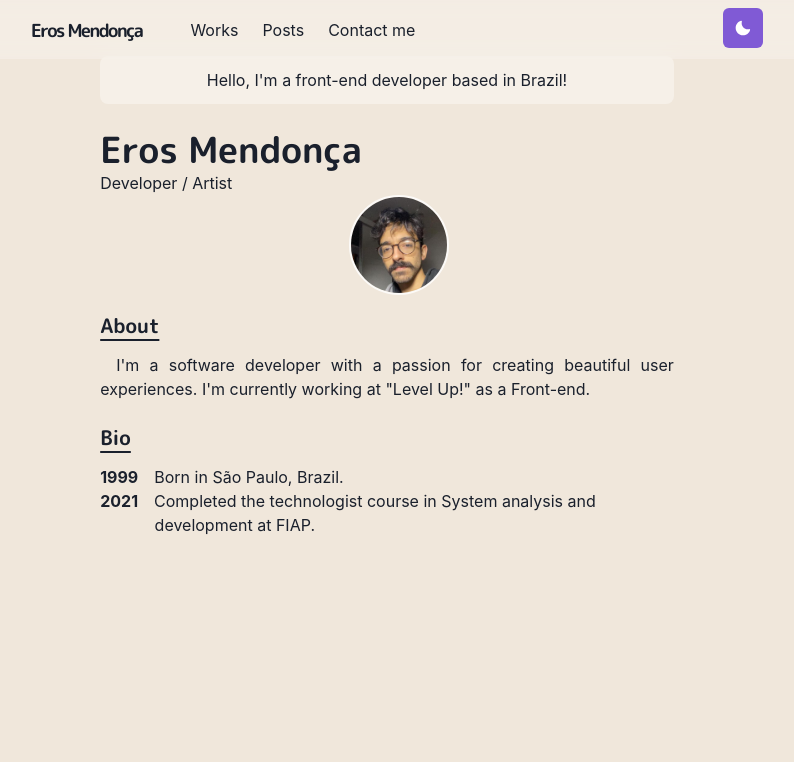
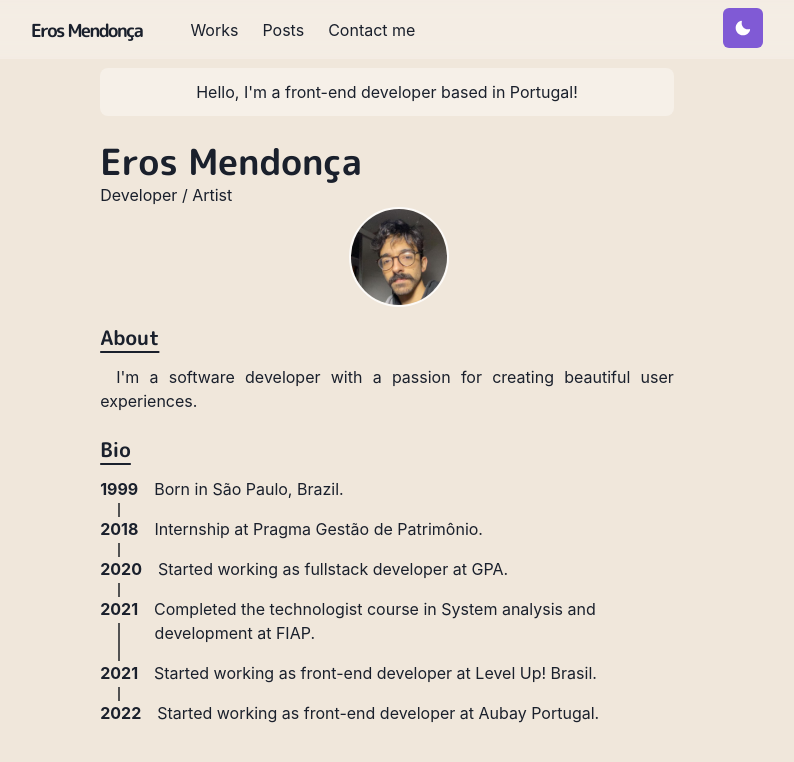
Before and after one commit to Eros0104/portfolio, a Next.js app: page / in a window 1280 px wide. Shown: the top 762 px of the page, without its empty margins (253-1047 px from the left). Built offline with nearby package versions, Linux system fonts and the light colour scheme.

Commit message:
feat: timeline

```diff
--- a/components/bio.tsx
+++ b/components/bio.tsx
@@ -4,6 +4,22 @@ import styled from '@emotion/styled';
 export const BioSection = styled(Box)`
   padding-left: 3.4em;
   text-indent: -3.4em;
+  padding-bottom: 1rem;
+  position: relative;
+
+  :after {
+    content: '';
+    width: 0;
+    border: 0.1rem solid #525252;
+    position: absolute;
+    left: 1.1rem;
+    top: 1.6rem;
+    bottom: 0;
+  }
+
+  :last-child:after {
+    display: none;
+  }
 `;
 
 export const BioYear = styled.span`
--- /dev/null
+++ b/components/timeline.tsx
@@ -0,0 +1,34 @@
+import { useEffect, useState } from 'react';
+import { BioSection, BioYear } from './bio';
+
+const Timeline = () => {
+  const [bioEvents, setBioEvents] = useState([]);
+  const getData = () => {
+    fetch('bio.json', {
+      headers: {
+        'Content-Type': 'application/json',
+        Accept: 'application/json',
+      },
+    })
+      .then(response => response.json())
+      .then(myJson => {
+        setBioEvents(myJson);
+      });
+  };
+  useEffect(() => {
+    getData();
+  }, []);
+
+  return (
+    <>
+      {bioEvents.map(bioEvent => (
+        <BioSection>
+          <BioYear>{bioEvent.year}</BioYear>
+          {bioEvent.description}
+        </BioSection>
+      ))}
+    </>
+  );
+};
+
+export default Timeline;
--- a/pages/index.tsx
+++ b/pages/index.tsx
@@ -10,6 +10,7 @@ import {
 import Paragraph from '../components/paragraph';
 import Section from '../components/section';
 import { BioSection, BioYear } from '../components/bio';
+import Timeline from '../components/timeline';
 
 const Home: NextPage = () => (
   <Container>
@@ -18,9 +19,10 @@ const Home: NextPage = () => (
       bg={useColorModeValue('whiteAlpha.500', 'whiteAlpha.200')}
       p={3}
       mb={6}
+      mt={3}
       textAlign="center"
     >
-      Hello, I&apos;m a front-end developer based in Brazil!
+      Hello, I&apos;m a front-end developer based in Portugal!
     </Box>
     <Box>
       <Box>
@@ -53,8 +55,7 @@ const Home: NextPage = () => (
       </Heading>
       <Paragraph>
         I&apos;m a software developer with a passion for creating beautiful user
-        experiences. I&apos;m currently working at &quot;Level Up!&quot; as a
-        Front-end.
+        experiences.
       </Paragraph>
     </Section>
 
@@ -62,15 +63,7 @@ const Home: NextPage = () => (
       <Heading as="h3" variant="section-title">
         Bio
       </Heading>
-      <BioSection>
-        <BioYear>1999</BioYear>
-        Born in São Paulo, Brazil.
-      </BioSection>
-      <BioSection>
-        <BioYear>2021</BioYear>
-        Completed the technologist course in System analysis and development at
-        FIAP.
-      </BioSection>
+      <Timeline />
     </Section>
   </Container>
 );
--- /dev/null
+++ b/public/bio.json
@@ -0,0 +1,26 @@
+[
+  {
+    "year": 1999,
+    "description": "Born in São Paulo, Brazil."
+  },
+  {
+    "year": 2018,
+    "description": "Internship at Pragma Gestão de Patrimônio."
+  },
+  {
+    "year": 2020,
+    "description": "Started working as fullstack developer at GPA."
+  },
+  {
+    "year": 2021,
+    "description": "Completed the technologist course in System analysis and development at FIAP."
+  },
+  {
+    "year": 2021,
+    "description": "Started working as front-end developer at Level Up! Brasil."
+  },
+  {
+    "year": 2022,
+    "description": "Started working as front-end developer at Aubay Portugal."
+  }
+]
```
